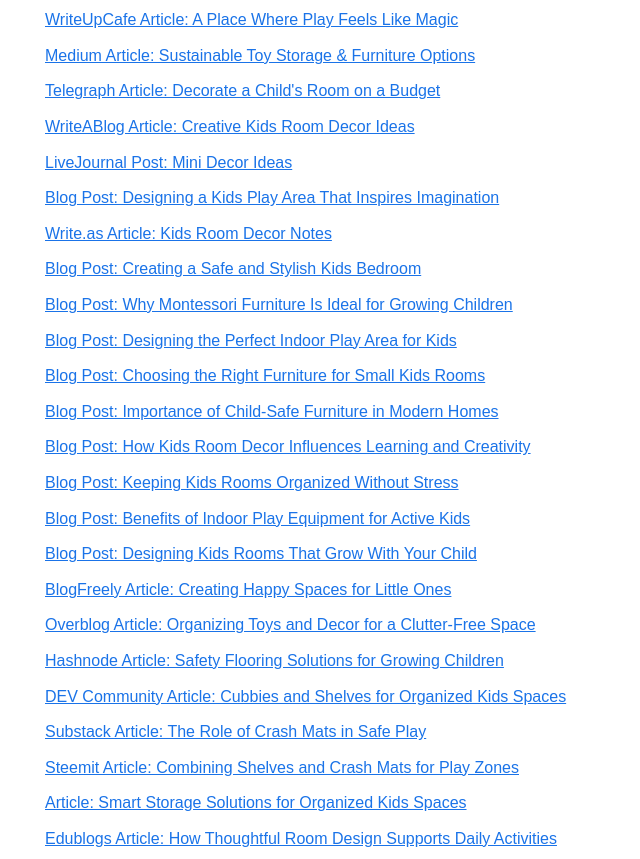
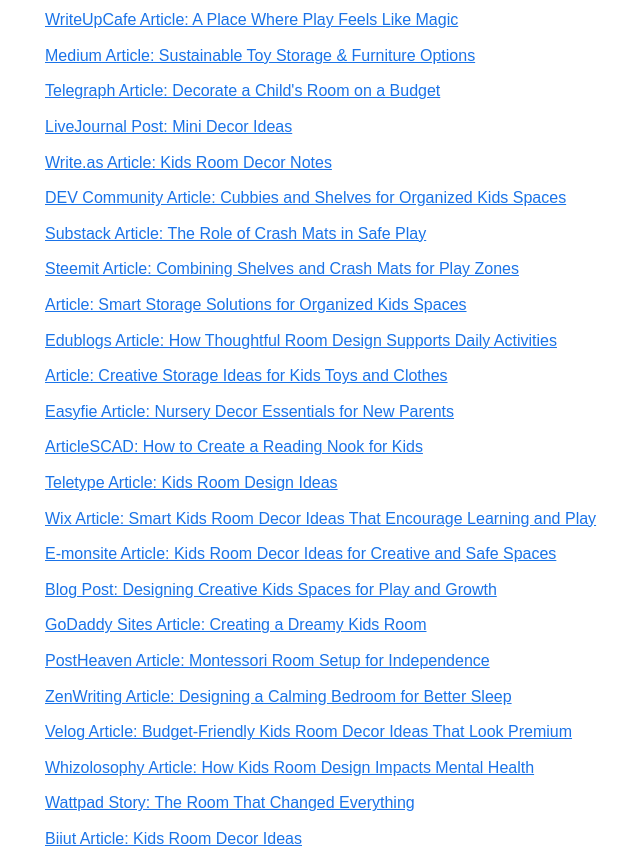
Before and after one commit to harshita0910/Mini-Decor-Furniture-Hub, a plain HTML site: page kids-decor-articles.html in a window 1280 px wide. Shown: the part 547-1406 px from the top of the page, without its empty margins (195-835 px from the left). Drawn offline with Linux system fonts and the light colour scheme.

Commit message:
Update kids-decor-articles.html

```diff
--- a/kids-decor-articles.html
+++ b/kids-decor-articles.html
@@ -30,22 +30,8 @@ ul.linklist li{margin-bottom:10px;}
 <li><a href="https://writeupcafe.com/a-place-where-play-feels-like-magic">WriteUpCafe Article: A Place Where Play Feels Like Magic</a></li>
 <li><a href="https://medium.com/@shirin09032022/sustainable-toy-storage-and-furniture-options-for-kids-5e13a61a8435">Medium Article: Sustainable Toy Storage & Furniture Options</a></li>
 <li><a href="https://telegra.ph/Simple-Tips-to-Decorate-a-Childs-Room-on-a-Budget-12-03">Telegraph Article: Decorate a Child's Room on a Budget</a></li>
-<li><a href="https://writeablog.net/pulse-papers/creative-kids-room-decor-ideas-that-are-fun-safe-and-functional">WriteABlog Article: Creative Kids Room Decor Ideas</a></li>
 <li><a href="https://minidecorideas.livejournal.com/274.html">LiveJournal Post: Mini Decor Ideas</a></li>
-<li><a href="https://minifurniture.newbigblog.com/46163356/how-to-design-a-kids-play-area-that-inspires-imagination">Blog Post: Designing a Kids Play Area That Inspires Imagination</a></li>
 <li><a href="https://write.as/siw287sqraaym.md">Write.as Article: Kids Room Decor Notes</a></li>
-<li><a href="https://minifurnitureideas.tribunablog.com/creating-a-safe-and-stylish-kids-bedroom-at-home-54028829">Blog Post: Creating a Safe and Stylish Kids Bedroom</a></li>
-<li><a href="https://miniinteriorstudio.ttblogs.com/19528492/why-montessori-furniture-is-ideal-for-growing-children">Blog Post: Why Montessori Furniture Is Ideal for Growing Children</a></li>
-<li><a href="https://playfulspaces.myparisblog.com/40189032/how-to-design-the-perfect-indoor-play-area-for-kids">Blog Post: Designing the Perfect Indoor Play Area for Kids</a></li>
-<li><a href="https://growingspaces.amoblog.com/choosing-the-right-furniture-for-small-kids-rooms-61465897">Blog Post: Choosing the Right Furniture for Small Kids Rooms</a></li>
-<li><a href="https://lifeskillslab.canariblogs.com/the-importance-of-child-safe-furniture-in-modern-homes-54463436">Blog Post: Importance of Child-Safe Furniture in Modern Homes</a></li>
-<li><a href="https://smartkidsspaces.spintheblog.com/40006800/how-kids-room-d%C3%A9cor-influences-learning-and-creativity">Blog Post: How Kids Room Decor Influences Learning and Creativity</a></li>
-<li><a href="https://wherekidslearnplay.isblog.net/how-to-keep-kids-rooms-organized-without-stress-56718550">Blog Post: Keeping Kids Rooms Organized Without Stress</a></li>
-<li><a href="https://thekidsroomjournal.uzblog.net/benefits-of-indoor-play-equipment-for-active-kids-53203801">Blog Post: Benefits of Indoor Play Equipment for Active Kids</a></li>
-<li><a href="https://designedforlittledreams.get-blogging.com/40106814/designing-kids-rooms-that-grow-with-your-child">Blog Post: Designing Kids Rooms That Grow With Your Child</a></li>
-<li><a href="https://blogfreely.net/contenthub/creating-happy-spaces-for-little-ones">BlogFreely Article: Creating Happy Spaces for Little Ones</a></li>
-<li><a href="https://mindfulthoughts.overblog.fr/2026/02/organizing-toys-and-decor-for-a-clutter-free-kids-space.html">Overblog Article: Organizing Toys and Decor for a Clutter-Free Space</a></li>
-<li><a href="https://kidsroomjournal.hashnode.dev/safety-flooring-solutions-for-growing-children">Hashnode Article: Safety Flooring Solutions for Growing Children</a></li>
 <li><a href="https://dev.to/shirin0903_c1c6f8f3c582ad/how-cubbies-and-shelves-create-organized-kids-spaces-24j8">DEV Community Article: Cubbies and Shelves for Organized Kids Spaces</a></li>
 <li><a href="https://millybobbybrown.substack.com/p/the-role-of-crash-mats-in-safe-and">Substack Article: The Role of Crash Mats in Safe Play</a></li>
 <li><a href="https://steemit.com/shelves/@grow-together/combining-shelves-and-crash-mats-for-functional-play-zones">Steemit Article: Combining Shelves and Crash Mats for Play Zones</a></li>
```
